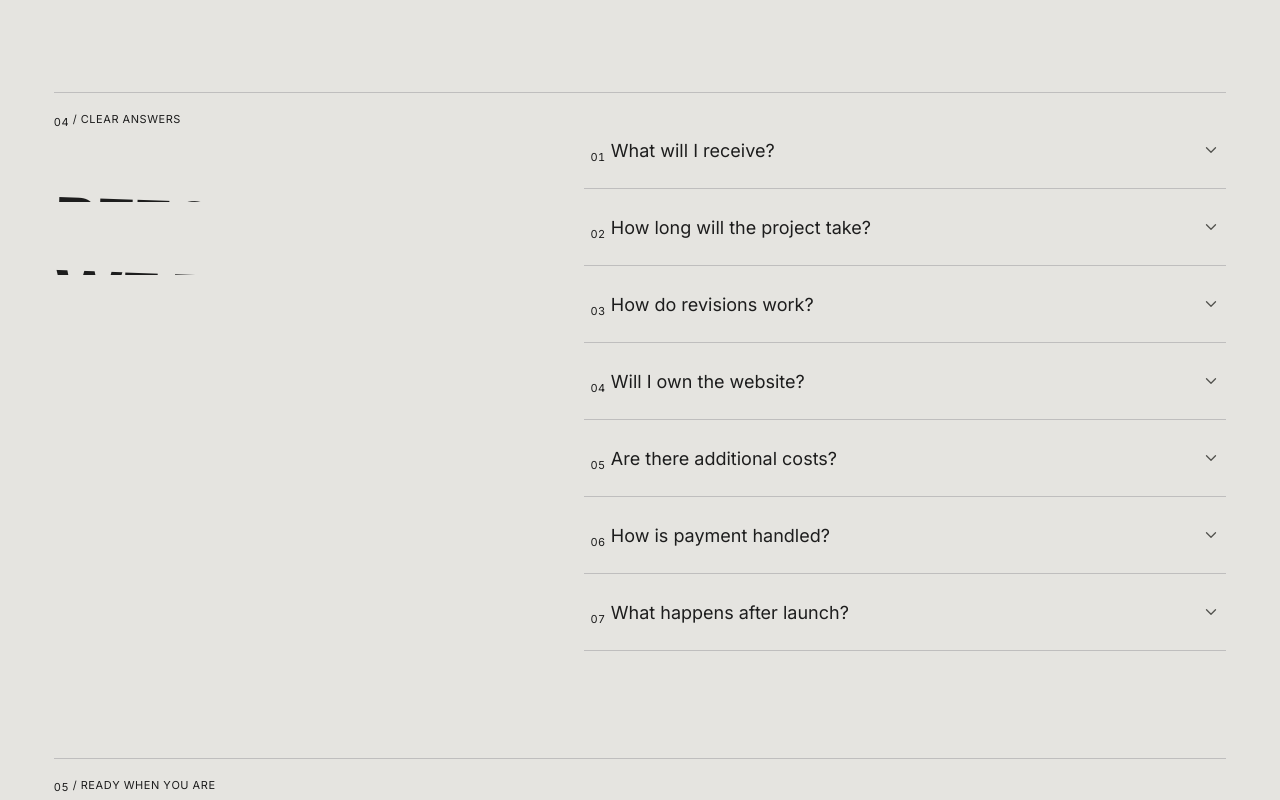
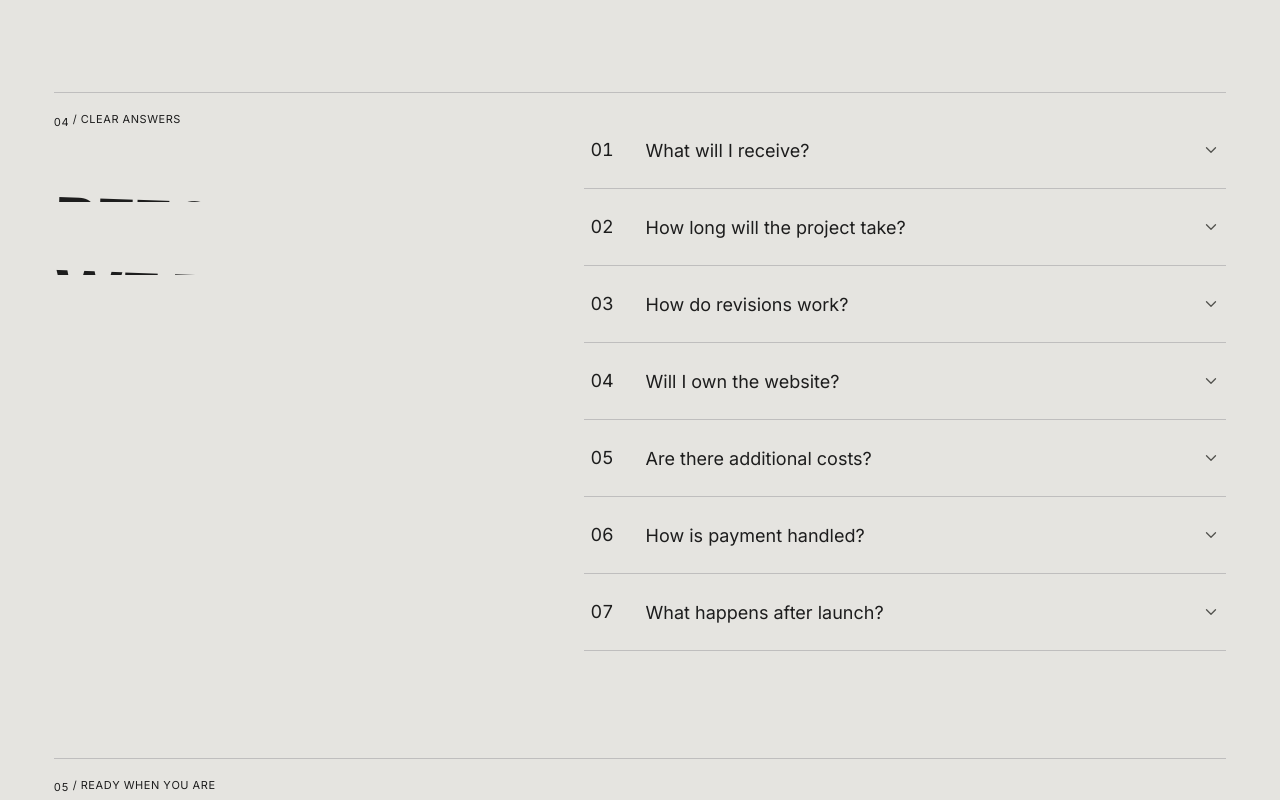
Before and after one commit to devbhattacharya-ai/dev-ai-studio, a Next.js app: page / in a window 1280 px wide. Shown: the part 7540-8340 px from the top of the page. Built offline with nearby package versions, Linux system fonts and the light colour scheme.

Commit message:
Align the FAQ numbers with the questions.
The indexes were tiny labels on a different baseline. They now share the question size and a fixed column.

```diff
--- a/src/app/studio.css
+++ b/src/app/studio.css
@@ -1081,6 +1081,34 @@ a:focus-visible .rolling-label > span {
   font-size: 18px;
   border-radius: var(--radius);
   text-align: left;
+}
+
+.faq-q {
+  display: grid;
+  grid-template-columns: 2.4em minmax(0, 1fr);
+  align-items: center;
+  column-gap: 12px;
+  min-width: 0;
+}
+
+.faq-index {
+  font-size: 18px;
+  line-height: 1;
+  letter-spacing: 0;
+  text-transform: none;
+  font-variant-numeric: tabular-nums;
+}
+
+.faq-index .running-num,
+.faq-index .running-num-visual {
+  display: inline-flex;
+  align-items: center;
+  height: 1em;
+  line-height: 1;
+}
+
+.faq-index .running-reel {
+  vertical-align: top;
 }
 
 .faq-trigger svg {
--- a/src/components/FaqAccordion.tsx
+++ b/src/components/FaqAccordion.tsx
@@ -28,11 +28,11 @@ export function FaqAccordion() {
               id={`faq-trigger-${i}`}
               onClick={() => setOpen(isOpen ? null : i)}
             >
-              <span>
-                <span className="label">
+              <span className="faq-q">
+                <span className="label faq-index">
                   <RunningText text={`0${i + 1}`} />
-                </span>{" "}
-                {q}
+                </span>
+                <span className="faq-question">{q}</span>
               </span>
               <ChevronDown />
             </button>
```
